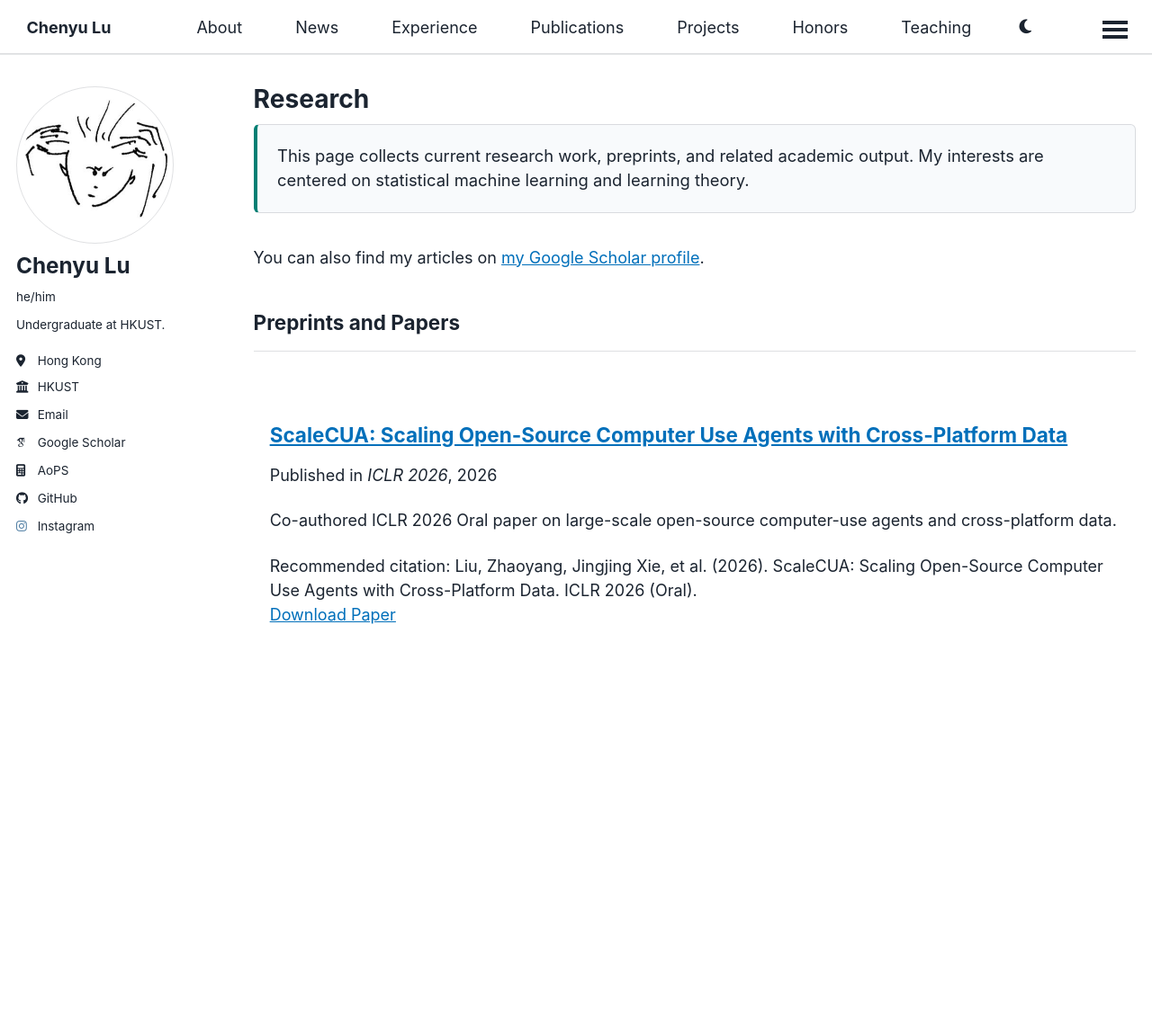
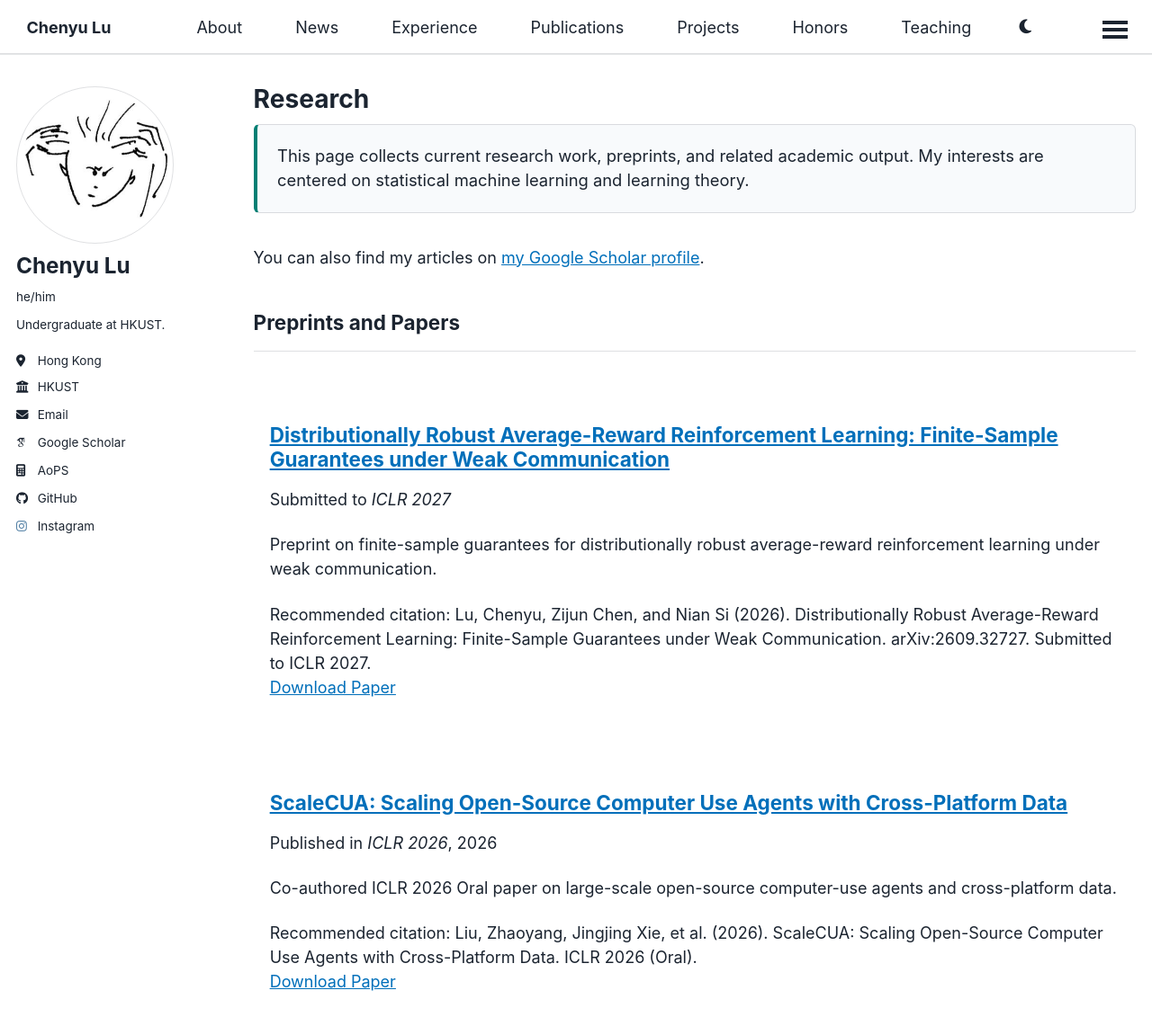
Before and after one commit to dylanluchenyu/dylanluchenyu.github.io, a Jekyll site: the page built from _pages/publications.html, in a window 1280 px wide and 1235 px high. Shown: the top 1141 px of the window at 90% size. Built offline with Jekyll 4.4.1, drawn with Linux system fonts in a browser that asks for light colours; some web fonts are replaced; a script bundle is joined from its source files by our own code; library files that are not in the unit come from our copies.

Commit message:
Add ICLR 2027 submission to website and CV

```diff
--- a/_data/cv.json
+++ b/_data/cv.json
@@ -4,7 +4,7 @@
     "email": "cluba@connect.ust.hk",
     "phone": "+852 62790463",
     "website": "https://dylanluchenyu.github.io",
-    "summary": "Computer Science and Mathematics undergraduate at HKUST with academic interests in statistical machine learning, learning theory, and reinforcement learning. Current work includes research with Prof. Nian Si and a part-time internship at the Hong Kong Observatory; recent independent work with Prof. Qifeng Chen focused on benchmarking LLM agents' web-fetch abilities.",
+    "summary": "Computer Science and Mathematics undergraduate at HKUST. Research interests in statistical machine learning and learning theory. Currently conducting research in reinforcement learning theory under the supervision of Prof. Nian Si.",
     "location": {
       "city": "Hong Kong",
       "countryCode": "HK",
@@ -108,6 +108,13 @@
   ],
   "references": [],
   "publications": [
+    {
+      "name": "Distributionally Robust Average-Reward Reinforcement Learning: Finite-Sample Guarantees under Weak Communication",
+      "publisher": "arXiv preprint; submitted to ICLR 2027",
+      "releaseDate": "2026-09-26",
+      "website": "https://arxiv.org/abs/2609.32727",
+      "summary": "Chenyu Lu, Zijun Chen, and Nian Si."
+    },
     {
       "name": "ScaleCUA: Scaling Open-Source Computer Use Agents with Cross-Platform Data",
       "publisher": "arXiv",
--- a/_includes/archive-single.html
+++ b/_includes/archive-single.html
@@ -44,6 +44,8 @@
           {% else %}
             <p> {{ post.type }}, <i>{{ post.venue }}</i>, {{ post.date | default: "1900-01-01" | date: "%Y.%m" }} </p>
           {% endif %}
+        {% elsif post.collection == 'publications' and post.status == 'submitted' %}
+          <p>Submitted to <i>{{ post.venue }}</i> </p>
         {% elsif post.collection == 'publications' %}
           <p>Published in <i>{{ post.venue }}</i>, {{ post.date | default: "1900-01-01" | date: "%Y" }} </p>
         {% elsif post.date %}
--- a/_layouts/single.html
+++ b/_layouts/single.html
@@ -40,6 +40,8 @@ layout: default
           {% else %}
             <p> {{ page.type }}, <i>{{ page.venue }}</i>, {{ page.date | default: "1900-01-01" | date: "%Y.%m" }} </p>
           {% endif %}
+        {% elsif page.collection == 'publications' and page.status == 'submitted' %}
+          <p>Submitted to <i>{{ page.venue }}</i> </p>
         {% elsif page.venue and page.date %}
           <p>Published in <i>{{ page.venue }}</i>, {{ page.date | default: "1900-01-01" | date: "%Y" }} </p>
         {% elsif page.date %}
--- /dev/null
+++ b/_publications/2026-09-26-distributionally-robust-average-reward-rl.md
@@ -0,0 +1,16 @@
+---
+title: "Distributionally Robust Average-Reward Reinforcement Learning: Finite-Sample Guarantees under Weak Communication"
+collection: publications
+category: conferences
+permalink: /publication/distributionally-robust-average-reward-reinforcement-learning/
+excerpt: "Preprint on finite-sample guarantees for distributionally robust average-reward reinforcement learning under weak communication."
+date: 2026-09-26
+venue: "ICLR 2027"
+status: submitted
+paperurl: "https://arxiv.org/abs/2609.32727"
+citation: "Lu, Chenyu, Zijun Chen, and Nian Si (2026). Distributionally Robust Average-Reward Reinforcement Learning: Finite-Sample Guarantees under Weak Communication. arXiv:2609.32727. Submitted to ICLR 2027."
+---
+
+**Chenyu Lu**, Zijun Chen, and Nian Si.
+
+This work studies finite-sample guarantees for distributionally robust average-reward reinforcement learning under weak communication.
```
Also changed, not shown: _pages/about.md (+14 -2 lines), _pages/cv.md (+4 -0 lines), 2 other files.
